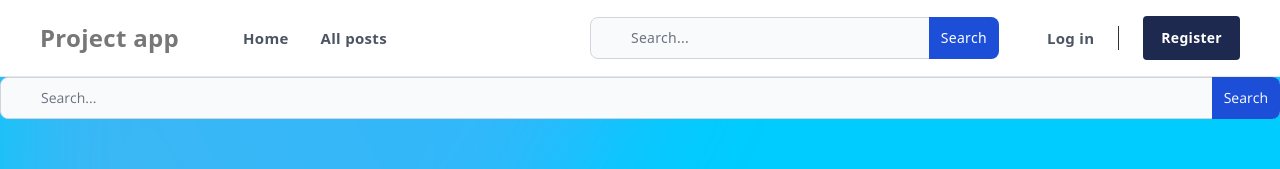
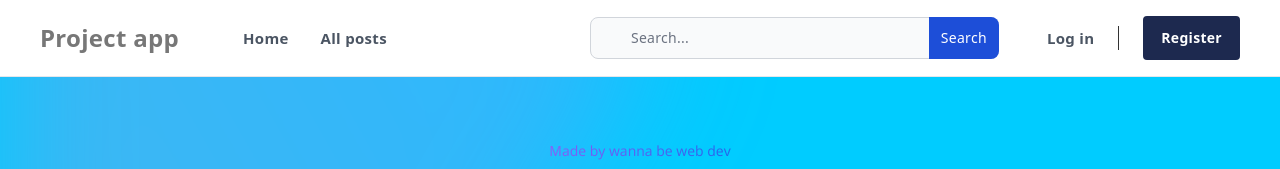
Before and after one commit to iamkelesh/react-exam-app-2025, a React (Vite) app in the folder client-app/: page / in a window 1280 px wide. Shown: the top 169 px of the page. Built offline with nearby package versions, Linux system fonts and the light colour scheme; no server answers; the database is empty.

Commit message:
changes in app child components

```diff
--- a/client-app/src/App.jsx
+++ b/client-app/src/App.jsx
@@ -15,7 +15,6 @@ import PostDetails from "./components/postDetails/PostDetails"
 import Favourites from "./components/favourites/Favourites"
 import Profile from "./components/profile/Profile"
 import AllPosts from "./components/allPosts/AllPosts"
-import SearchComponent from "./components/searchComponent/SearchComponent"
 import SearchResultsComponent from "./components/searchResults/SearchResultsComponent"
 import MyPosts from "./components/myPosts/MyPosts"
 import ErrorBanner from "./components/errorBanner/ErrorBanner"
@@ -28,7 +27,10 @@ function App() {
     <>
 
       <AuthProvider>
+
         <div className="app-container mx-auto">
+
+          <Header />
 
           <div className="absolute inset-x-0 top-[-10rem] -z-10 transform-gpu overflow-hidden blur-3xl sm:top-[-20rem]" aria-hidden="true">
             <div className="relative left-1/2 -z-10 aspect-[1155/678] w-[36.125rem] max-w-none -translate-x-1/2 rotate-[30deg] bg-gradient-to-tr from-[#ff80b5] to-[#9089fc] opacity-30 sm:left-[calc(50%-40rem)] sm:w-[72.1875rem]"
@@ -36,15 +38,14 @@ function App() {
             ></div>
           </div>
 
-          <Header />
-
-          <ErrorBanner />
 
           <main className="main-content">
+            <div className="main-wrapper relative">
 
-            <SearchComponent />
+              <ErrorBanner />
 
-            <div className="main-wrapper">
+              {/* <SearchComponent /> */}
+
               <Routes>
                 <Route path='/' element={<Home />} />
                 <Route path='/home' element={<Home />} />
```
